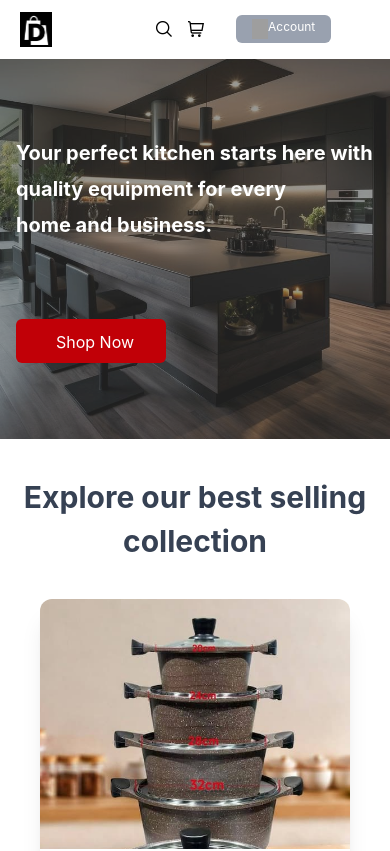
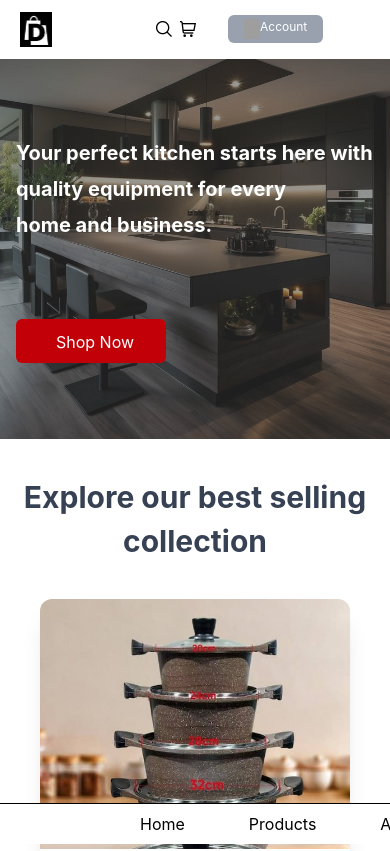
Before and after one commit to 1bruno5/denyse-shop, a Vue app: page / in a window 390 px wide. Shown: the top 851 px of the page. Built offline with nearby package versions, Linux system fonts and the light colour scheme; grey boxes are pictures that could not be loaded.

Commit message:
bottom nav-bar

```diff
--- a/src/components/navBar.vue
+++ b/src/components/navBar.vue
@@ -1,5 +1,5 @@
 <template>
-      <nav class="bg-white p-3">
+      <nav class="bg-white p-3 ">
    <div class="flex items-center">
     <div class="flex">
       <h1 class="text-black text-xl font-bold ml-2 md:ml-15"><img src="../assets/photos/logo.jpg" alt="logo" class="w-8"></h1>
@@ -23,10 +23,20 @@
 
         <div class=" flex justify-end  md:hidden ml-26">
       <button><img src="../assets/photos/icons/search.png" alt="search" class="w-4 gap-2 "></button>
-      <button><img src="../assets/photos/icons/cart.png" alt="cart" class="w-4 ml-4  mr-2"></button>
+      <button><img src="../assets/photos/icons/cart.png" alt="cart" class="w-4 ml-2  mr-2"></button>
       <button class="bg-gray-400 text-white rounded-md px-4 py-1 ml-6 flex"><img src="../assets/photos/icons/user.png" alt="user" class="w-4 h-5"><div class="text-2md"><RouterLink to="/login" class="text-xs mb-4"><div class="justify-center">Account</div></RouterLink></div></button>
     </div>
 
+    <nav class="fixed bottom-0 left-0 right-0 bg-white border-t flex justify-around items-center py-2 md:hidden z-50">
+             <ul class="flex gap-8">
+            <li class="hover:text-red-700 ml-35 "><RouterLink to="/">Home</RouterLink></li>
+            <div class="flex gap-1">
+              <li class="hover:text-red-700 ml-8 "><RouterLink to="/products">Products </RouterLink></li>
+            </div>
+            <li class="hover:text-red-700 ml-8 "><RouterLink to="/categories">About</RouterLink></li>
+            <li class="hover:text-red-700 ml-8"><RouterLink to="/contacts">Contact</RouterLink></li>
+           </ul>
+</nav>
    </div>
   </nav>
 </template>
--- a/src/views/home.vue
+++ b/src/views/home.vue
@@ -1,5 +1,5 @@
 <template>
-<div class="font-sans">
+<div class="font-sans pb-16 md:pb-0">
 <section class="overflow-hidden">
   <div class=" relative h-[380px] sm:h-[460px] lg:h-[560px]">
     <img src="../assets/photos/kitchen.jpg" alt="image" class="w-full h-full object-cover opacity-80 ">
```
